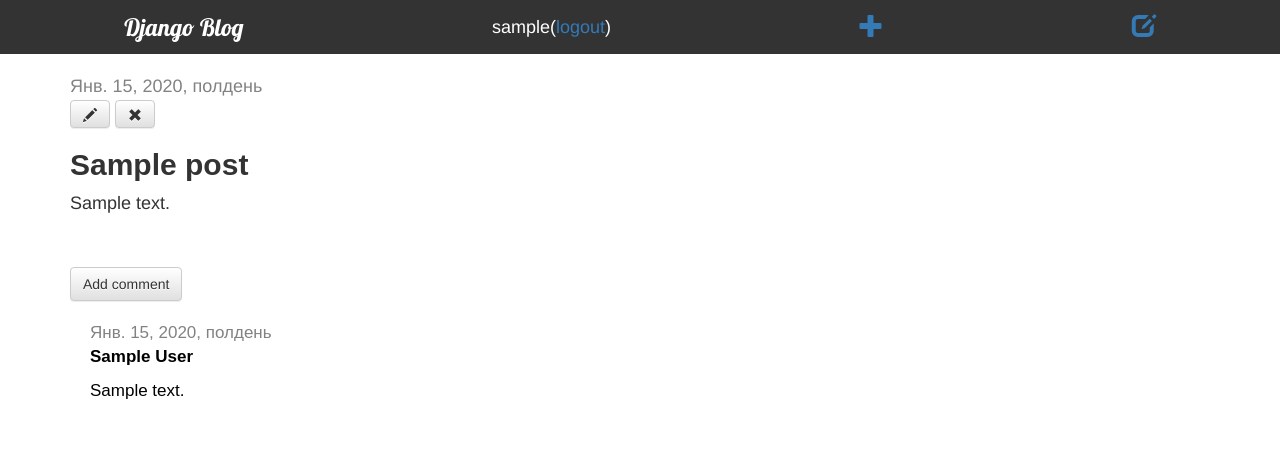
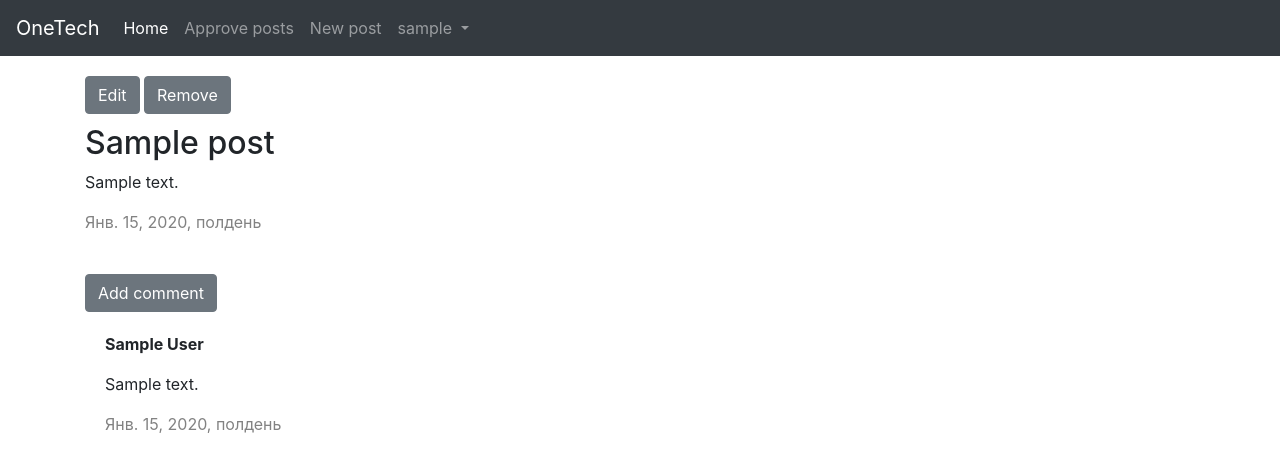
Before and after one commit to lreflectl/onetech, a Django app: page /post/1/ in a window 1280 px wide. Shown: the top 472 px of the page. Run offline with Django 3.2, Linux system fonts and the light colour scheme; a user stored in the database is signed in; tables that the repository leaves empty hold one stand-in row (values such as "Sample post"); some libraries are stand-ins or nearby versions.

Commit message:
Great redesign with bootstrap 4!

```diff
--- a/blog/static/css/blog.css
+++ b/blog/static/css/blog.css
@@ -1,41 +1,3 @@
-header {
-    background-color: #333333;
-    width: 100%;
-    display: flex;
-    justify-content: space-around;
-    align-items: stretch;
-    margin-bottom: 20px;
-}
-header .top-menu-blog-name {
-    color: #ffffff;
-    margin: 10px 10px 10px 10px;
-    font-family: 'Lobster';
-    font-style: normal;
-    font-weight: 10;
-    font-size: 24px;
-    text-decoration: none;
-}
-header .top-menu {
-    color: #ffffff;
-    font-size: 18px;
-    margin: 15px 10px 10px 10px;
-}
-
-header .top-menu-button {
-    color: #ffffff;
-    font-size: 24px;
-    margin: 12px 10px 10px 10px;
-}
-
-h1 {
-    font-family: sans-serif;
-    font-size: 30px;
-    font-weight: 600;
-}
-
-.content {
-    justify-content: center;
-}
 
 .date {
     color: #828282;
@@ -49,18 +11,22 @@ h1 {
     width: 100%;
 }
 
-.post {
-    margin-bottom: 50px;
-    font-size: 18px;
+.navbar {
+	margin-bottom: 20px;
 }
 
-.post h1 a, .post h1 a:visited {
+.post {
+	margin-bottom: 40px;
+}
+
+.post h2 a, .post h2 a:visited {
     color: #000000;
+}
+
+.post h2 {
+	margin-top: 10px;
 }
 
 .comment {
     margin: 20px 20px 20px 20px;
-    font-size: 17px;
-    font-family: sans-serif;
-    color: black;
 }
--- a/blog/static/css/media.css
+++ /dev/null
@@ -1,34 +0,0 @@
-
-@media screen and (max-width: 650px) {
-	.post {
-    	font-size: 17px;
-	}
-	h1 {
-		font-size: 26px;
-	}
-	.comment {
-    	font-size: 16px;
-}
-}
-
-@media screen and (max-width: 480px) {
-	.post {
-    	font-size: 16px;
-	}
-	h1 {
-		font-size: 24px;
-	}
-	.comment {
-    	font-size: 15px;
-}
-
-@media screen and (max-width: 350px) {
-	.post {
-    	font-size: 15px;
-	}
-	h1 {
-		font-size: 22px;
-	}
-	.comment {
-    	font-size: 14px;
-}
--- a/blog/templates/blog/add_comment_to_post.html
+++ b/blog/templates/blog/add_comment_to_post.html
@@ -1,9 +1,11 @@
 {% extends 'blog/base.html' %}
+{% load crispy_forms_tags %}
 
 {% block content %}
     <h1>New comment</h1>
     <form method="POST" class="post-form">{% csrf_token %}
-        {{ form.as_p }}
-        <button type="submit" class="save btn btn-default">Publish</button>
+        {{ form.author|as_crispy_field }}
+	    {{ form.text|as_crispy_field }}
+        <button type="submit" class="save btn btn-success">Publish</button>
     </form>
 {% endblock %}
--- a/blog/templates/blog/base.html
+++ b/blog/templates/blog/base.html
@@ -1,36 +1,55 @@
-<!DOCKTYPE html>
+<!DOCTYPE html>
 {% load static %}
 <html>
 <head>
-		<meta name="viewport" content="width=device-width, initial-scale=1.0">
-		<title>Blog</title>
-		<link rel="stylesheet" href="//maxcdn.bootstrapcdn.com/bootstrap/3.2.0/css/bootstrap.min.css">
-		<link rel="stylesheet" href="//maxcdn.bootstrapcdn.com/bootstrap/3.2.0/css/bootstrap-theme.min.css">
-		<link href="https://fonts.googleapis.com/css?family=Lobster&subset=latin,cyrillic" rel="stylesheet" type="text/css">
+  <meta charset="utf-8">
+  <title>OneTech</title>
+  <meta name="viewport" content="width=device-width, initial-scale=1">
+  <!-- Bootstrap -->
+  <link rel="stylesheet" href="https://stackpath.bootstrapcdn.com/bootstrap/4.3.1/css/bootstrap.min.css" integrity="sha384-ggOyR0iXCbMQv3Xipma34MD+dH/1fQ784/j6cY/iJTQUOhcWr7x9JvoRxT2MZw1T" crossorigin="anonymous">
+  <!-- Favicon -->
+  <link rel="shortcut icon" type="image/png" href="static/img/favicon.png"/>
+  <!-- Style in Blog.css -->
   <link rel="stylesheet" href="{% static 'css/blog.css' %}">
-		<link rel="stylesheet" href="{% static 'css/media.css' %}">
 </head>
 
 <body>
-	    <header>
-	    	<a href="/", class="top-menu-blog-name">Django Blog</a>
+  <nav class="navbar navbar-expand-lg navbar-dark bg-dark">
+    <a class="navbar-brand" href="/">OneTech</a>
+    <button class="navbar-toggler" type="button" data-toggle="collapse" data-target="#navbarSupportedContent" aria-controls="navbarSupportedContent" aria-expanded="false" aria-label="Toggle navigation">
+      <span class="navbar-toggler-icon"></span>
+    </button>
+
+    <div class="collapse navbar-collapse" id="navbarSupportedContent">
+      <ul class="navbar-nav mr-auto">
+        <li class="nav-item active">
+          <a class="nav-link" href="/">Home <span class="sr-only">(current)</span></a>
+        </li>
         {% if user.is_authenticated %}
-	    		<div class="top-menu">
-	    			{{ user.username }}(<a href="{% url 'logout' %}">logout</a>)
+        <li class="nav-item">
+          <a class="nav-link" href="{% url 'post_draft_list' %}">Approve posts</a>
+        </li>
+        <li class="nav-item">
+          <a class="nav-link" href="{% url 'post_new' %}">New post</a>
+        </li>
+        <li class="nav-item dropdown">
+          <a class="nav-link dropdown-toggle" href="" id="navbarDropdown" role="button" data-toggle="dropdown" aria-haspopup="true" aria-expanded="false">
+            {{ user.username }}
+          </a>
+          <div class="dropdown-menu" aria-labelledby="navbarDropdown">
+            <a class="dropdown-item" href="{% url 'logout' %}">Logout</a>
+            <div class="dropdown-divider"></div>
+            <a class="dropdown-item disabled" href="#">Comming soon</a>
           </div>
-	    		<div class="top-menu-button">
-	    			<a href="{% url 'post_new' %}"><span class="glyphicon glyphicon-plus"></span></a>
+        </li>
+        {% else %}
+        <li class="nav-item"><a class="nav-link" href="{% url 'login' %}">Login</a></li>
+        {% endif %}
+      </ul>
     </div>
-	    		<div class="top-menu-button">
-	    			<a href="{% url 'post_draft_list' %}"><span class="glyphicon glyphicon-edit"></span></a>
-	    		</div>
-	    	{% else %}
-	    		<div class="top-menu-button">
-	    			<a href="{% url 'login' %}"><span class="glyphicon glyphicon-lock"></span></a>
-	    		</div>
-	    	{% endif %}
-	    	</div>
-	    </header>
+  </nav>
+
+
   <div class="content container">
     <div class="row">
         <div class="col-md-8">
@@ -39,5 +58,13 @@
         </div>
     </div>
   </div>
+
+
+  <!-- jQuery -->
+  <script src="https://code.jquery.com/jquery-3.3.1.slim.min.js" integrity="sha384-q8i/X+965DzO0rT7abK41JStQIAqVgRVzpbzo5smXKp4YfRvH+8abtTE1Pi6jizo" crossorigin="anonymous"></script>
+  <script src="https://cdnjs.cloudflare.com/ajax/libs/popper.js/1.14.7/umd/popper.min.js" integrity="sha384-UO2eT0CpHqdSJQ6hJty5KVphtPhzWj9WO1clHTMGa3JDZwrnQq4sF86dIHNDz0W1" crossorigin="anonymous"></script>
+  <!-- Bootstrap -->
+  <script src="https://stackpath.bootstrapcdn.com/bootstrap/4.3.1/js/bootstrap.min.js" integrity="sha384-JjSmVgyd0p3pXB1rRibZUAYoIIy6OrQ6VrjIEaFf/nJGzIxFDsf4x0xIM+B07jRM" crossorigin="anonymous"></script>
+
 </body>
 </html>
--- a/blog/templates/blog/post_detail.html
+++ b/blog/templates/blog/post_detail.html
@@ -2,34 +2,34 @@
 
 {% block content %}
     <div class="post">
+        {% if user.is_authenticated %}
+        	<a role="button" class="btn btn-secondary" href="{% url 'post_edit' pk=post.pk %}">Edit</a>
+        	<a role="button" class="btn btn-secondary" href="{% url 'post_remove' pk=post.pk %}">Remove</a>
+        {% endif %}
+        <h2>{{ post.title }}</h2>
+        <p>{{ post.text|linebreaksbr }}</p>
         {% if post.published_date %}
             <div class="date">
                 {{ post.published_date }}
             </div>
         {% else %}
-        	<a class="btn btn-default" href="{% url 'post_publish' pk=post.pk %}">Publish</a>
+            <a role="button" class="btn btn-secondary" href="{% url 'post_publish' pk=post.pk %}">Publish</a>
         {% endif %}
-        {% if user.is_authenticated %}
-        	<a class="btn btn-default" href="{% url 'post_edit' pk=post.pk %}"><span class="glyphicon glyphicon-pencil"></span></a>
-        	<a class="btn btn-default" href="{% url 'post_remove' pk=post.pk %}"><span class="glyphicon glyphicon-remove"></span></a>
-        {% endif %}
-        <h1>{{ post.title }}</h1>
-        <p>{{ post.text|linebreaksbr }}</p>
     </div>
 
-    <a class="btn btn-default" href="{% url 'add_comment_to_post' pk=post.pk %}">Add comment</a>
+    <a role="button" class="btn btn-secondary" href="{% url 'add_comment_to_post' pk=post.pk %}">Add comment</a>
     {% for comment in post.comments.all %}
     {% if user.is_authenticated or comment.approved_comment %}
     <div class="comment">
+        <strong>{{ comment.author }}</strong>
+        <p>{{ comment.text|linebreaks }}</p>
         <div class="date">
             {{ comment.created_date }}
             {% if not comment.approved_comment %}
-                <a class="btn btn-default" href="{% url 'comment_remove' pk=comment.pk %}"><span class="glyphicon glyphicon-remove"></span></a>
-                <a class="btn btn-default" href="{% url 'comment_approve' pk=comment.pk %}"><span class="glyphicon glyphicon-ok"></span></a>
+                <a role="button" class="btn btn-danger btn-sm" href="{% url 'comment_remove' pk=comment.pk %}">remove</span></a>
+                <a role="button" class="btn btn-success btn-sm" href="{% url 'comment_approve' pk=comment.pk %}">approve</a>
             {% endif %}
         </div>
-        <strong>{{ comment.author }}</strong>
-        <p>{{ comment.text|linebreaks }}</p>
     </div>
     {% endif %}
 {% empty %}
--- a/blog/templates/blog/post_draft_list.html
+++ b/blog/templates/blog/post_draft_list.html
@@ -3,7 +3,7 @@
 {% block content %}
     {% for post in posts %}
         <div class="post">
-            <h1><a href="{% url 'post_detail' pk=post.pk %}">{{ post.title }}</a></h1>
+            <h2><a href="{% url 'post_detail' pk=post.pk %}">{{ post.title }}</a></h2>
             <p>{{ post.text|truncatechars:200 }}</p>
             <p class="date">created: {{ post.created_date|date:'d-m-Y' }}</p>
         </div>
--- a/blog/templates/blog/post_list.html
+++ b/blog/templates/blog/post_list.html
@@ -3,7 +3,7 @@
 {% block content %}
 	{% for post in posts %}
 	    <div class="post">
-	        <h1><a href="{% url 'post_detail' pk=post.pk %}">{{ post.title }}</a></h1>
+	        <h2><a href="{% url 'post_detail' pk=post.pk %}">{{ post.title }}</a></h2>
 	        <p>{{ post.text|truncatechars:200 }}</p>
 	        <div class="date">
 	            <p>Опубликовано: {{ post.published_date }}</p>
--- a/mysite/settings.py
+++ b/mysite/settings.py
@@ -39,6 +39,7 @@ INSTALLED_APPS = [
     'django.contrib.messages',
     'django.contrib.staticfiles',
     'blog',
+    'crispy_forms',
 ]
 
 MIDDLEWARE = [
@@ -123,3 +124,6 @@ STATIC_URL = '/static/'
 STATIC_ROOT = os.path.join(BASE_DIR, 'static')
 
 LOGIN_REDIRECT_URL = '/'
+
+# Forms with bootstrap
+CRISPY_TEMPLATE_PACK = 'bootstrap4'
```
Also changed, not shown: blog/form.py (deleted, +0 -9 lines), blog/templates/blog/post_edit.html (+9 -6 lines), blog/templates/registration/login.html (+6 -19 lines), blog/static/img/favicon.png (added). Lines whose indentation alone changed are shown as unchanged.
